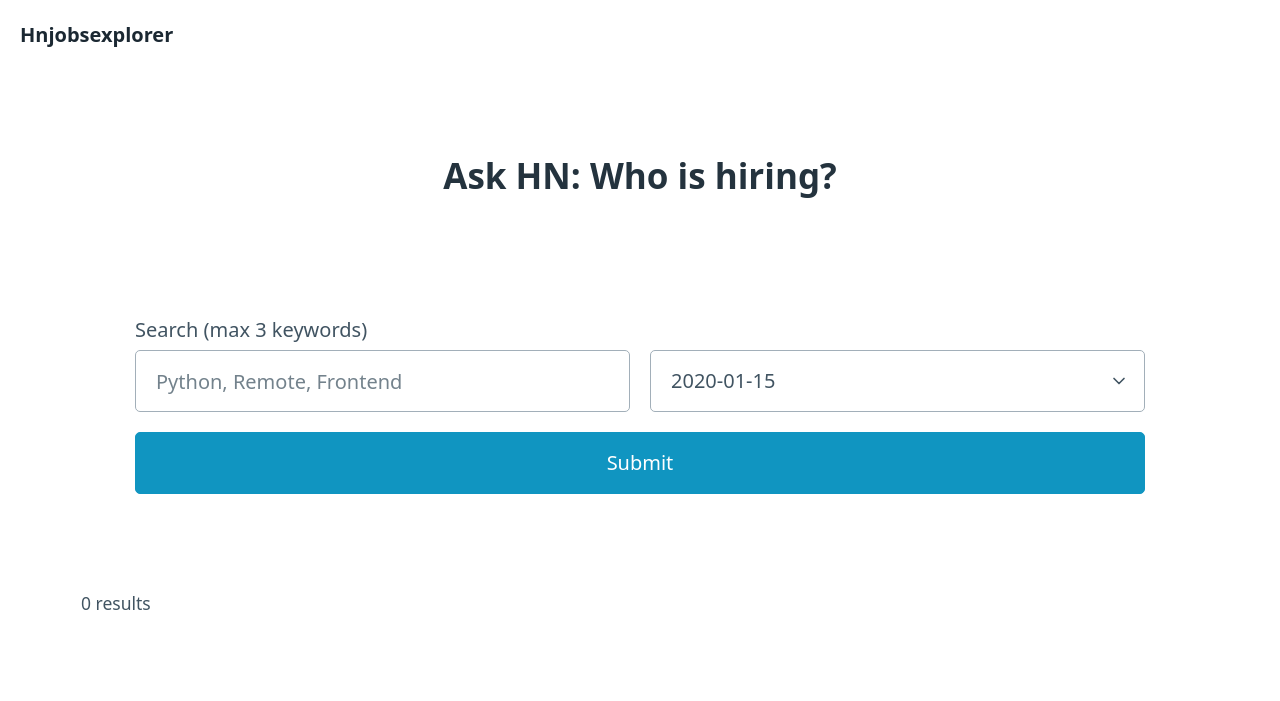
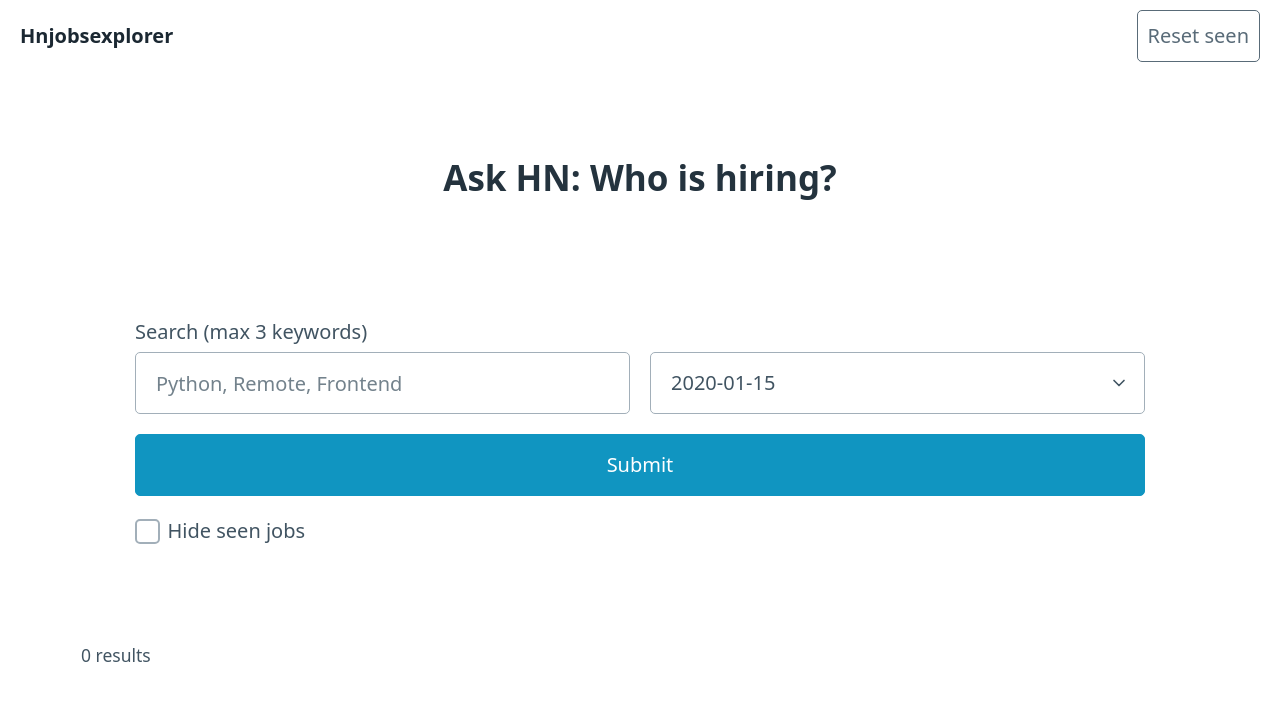
Before and after one commit to clemsau/hnjobsexplorer, a Django app: page / in a window 1280 px wide. Shown: the top 701 px of the page. Run offline with Django 4.2, Linux system fonts and the light colour scheme; tables that the repository leaves empty hold one stand-in row (values such as "Sample post"); data that the repository does not hold is empty; some libraries are stand-ins or nearby versions.

Commit message:
Filter seen jobs

```diff
--- a/hnjobsexplorer/settings.py
+++ b/hnjobsexplorer/settings.py
@@ -53,6 +53,8 @@ MIDDLEWARE = [
     "django.contrib.messages.middleware.MessageMiddleware",
     "django.middleware.clickjacking.XFrameOptionsMiddleware",
 ]
+
+SESSION_ENGINE = "django.contrib.sessions.backends.signed_cookies"
 
 ROOT_URLCONF = "hnjobsexplorer.urls"
 
--- a/jobs/models.py
+++ b/jobs/models.py
@@ -14,3 +14,4 @@ class Job(models.Model):
     thread = models.ForeignKey(Thread, on_delete=models.CASCADE)
     body = models.TextField()
     deactivated = models.BooleanField(default=False)
+    seen = False
--- a/jobs/templates/components/listing.html
+++ b/jobs/templates/components/listing.html
@@ -3,8 +3,10 @@
 </div>
 {% for job in jobs %}
 <div class="grid">
-    <details>
-        <summary role="button" class="secondary">{{ job.body | truncatechars:100 }}</summary>
+    <details hx-headers='{"X-CSRFToken": "{{ csrf_token }}"}' hx-vals='{"seen": "{{ job.id }}"}' hx-post="/seen" hx-swap="none" onclick="setSeen(this)">
+        <summary role="button" class="secondary jobSummary" {% if job.seen %}style="color: #c8c8c8"{% endif %}>
+            {% if not job.seen %}<span class="dot"></span> {% endif %}{{ job.body | truncatechars:100 }}
+        </summary>
         <p>{{ job.body | safe }}</p>
     </details>
 </div>
--- a/jobs/templates/index.html
+++ b/jobs/templates/index.html
@@ -13,6 +13,11 @@
         <ul>
             <li>
                 <a href="./" class="contrast" onclick="event.preventDefault()"><strong>Hnjobsexplorer</strong></a>
+            </li>
+        </ul>
+        <ul>
+            <li>
+                <a role="button" class="secondary outline" href="/reset_seen">Reset seen</a>
             </li>
         </ul>
     </nav>
@@ -35,6 +40,7 @@
                 </select>
             </div>
             <button type="submit">Submit</button>
+            <input type="checkbox" id="hideSeed" name="hideSeed"><label for="seen">Hide seen jobs</label>
         </form>
     </div>
     <div class="container" id="listing">
@@ -55,4 +61,15 @@
         display: inline-block;
     }
 </style>
+<script>
+    function setSeen(el) {
+        try {
+            var spanElement = el.querySelector('.dot');
+            spanElement.style.display = 'none';
+        } catch (e) {}
+
+        var summaryElement = el.querySelector('.jobSummary');
+        summaryElement.style.color = '#c8c8c8';
+    }
+</script>
 </html>
--- a/jobs/urls.py
+++ b/jobs/urls.py
@@ -4,4 +4,6 @@ from . import views
 
 urlpatterns = [
     path("", views.IndexView.as_view(), name="index"),
+    path("seen", views.SeenJob.as_view(), name="seen"),
+    path("reset_seen", views.ResetSeenJob.as_view(), name="reset_seen"),
 ]
--- a/jobs/views.py
+++ b/jobs/views.py
@@ -1,4 +1,5 @@
-from django.shortcuts import render
+from django.http import HttpResponse
+from django.shortcuts import render, redirect
 from django.views.generic import View
 from django.views.generic.base import ContextMixin
 
@@ -12,6 +13,7 @@ class IndexView(View, ContextMixin):
         context = super().get_context_data(**kwargs)
         context["threads"] = Thread.objects.all()
         context["jobs"] = Job.objects.filter(thread=kwargs["current_thread_id"], deactivated=False)
+        context["jobs"] = set_seen_jobs(context["jobs"], self.request.session.get("seen_jobs", {}))
         context["jobs_count"] = len(context["jobs"])
         return context
 
@@ -33,5 +35,34 @@ class IndexView(View, ContextMixin):
         for keyword in keywords:
             context["jobs"] = context["jobs"].filter(body__icontains=keyword)
 
+        context["jobs"] = set_seen_jobs(context["jobs"], self.request.session.get("seen_jobs", {}))
+        if request.POST.get("hideSeed"):
+            for job in context["jobs"]:
+                if job.seen:
+                    context["jobs"] = context["jobs"].exclude(id=job.id)
+
         context["jobs_count"] = len(context["jobs"])
         return render(request, "components/listing.html", context)
+
+
+class SeenJob(View):
+    def post(self, request, *args, **kwargs):
+        seen = request.POST["seen"]
+        request.session["seen_jobs"] = request.session.get("seen_jobs", {})
+        request.session["seen_jobs"][seen] = True
+        return HttpResponse(status=200)
+
+
+class ResetSeenJob(View):
+    def get(self, request, *args, **kwargs):
+        request.session["seen_jobs"] = {}
+        return redirect("index")
+
+
+def set_seen_jobs(jobs, seen_jobs):
+    if not seen_jobs:
+        return jobs
+
+    for job in jobs:
+        job.seen = seen_jobs.get(job.id, False)
+    return jobs
```
